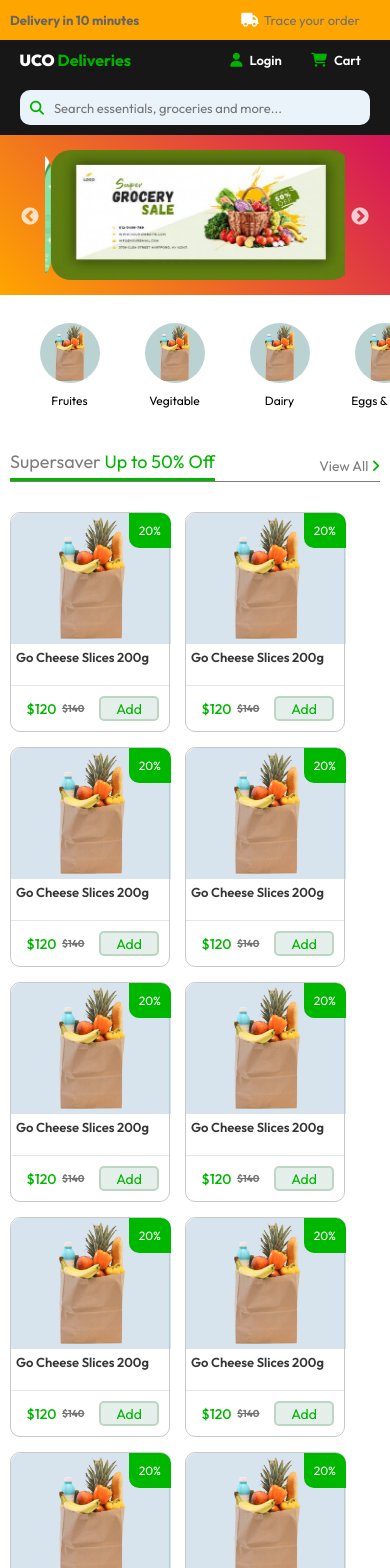
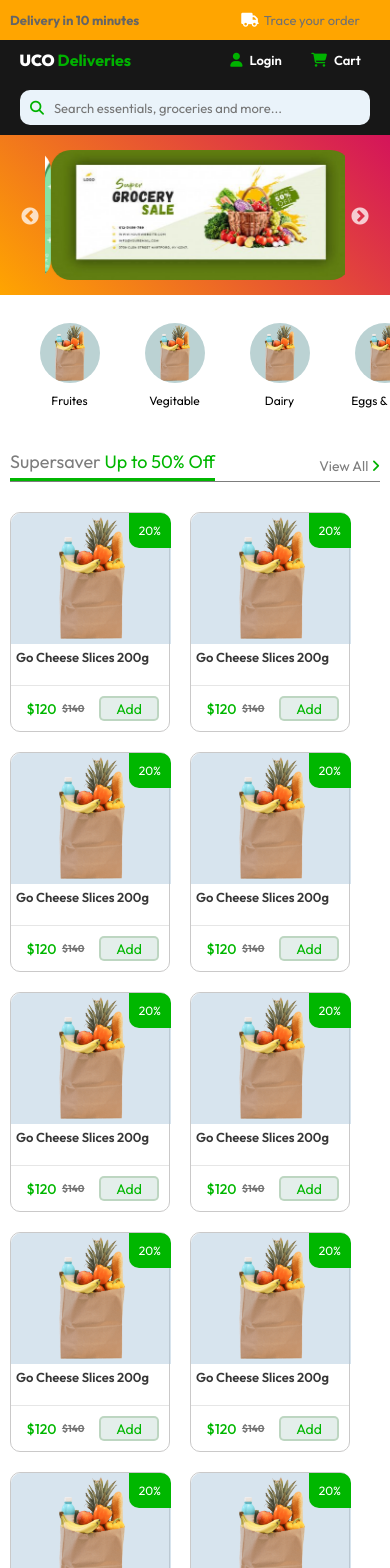
Before and after one commit to CrazieGuru/UCO, a React (Vite) app in the folder frontend/: page / in a window 390 px wide. Shown: the top 1568 px of the page. Built offline with nearby package versions, Linux system fonts and the light colour scheme.

Commit message:
changes home page

```diff
--- a/frontend/src/Components/Zones/Zones.css
+++ b/frontend/src/Components/Zones/Zones.css
@@ -72,6 +72,6 @@
         display: flex;
         flex-wrap: wrap;
         align-items: center;
-        gap: 15px;
+        gap: 20px;
     }
 }
```
